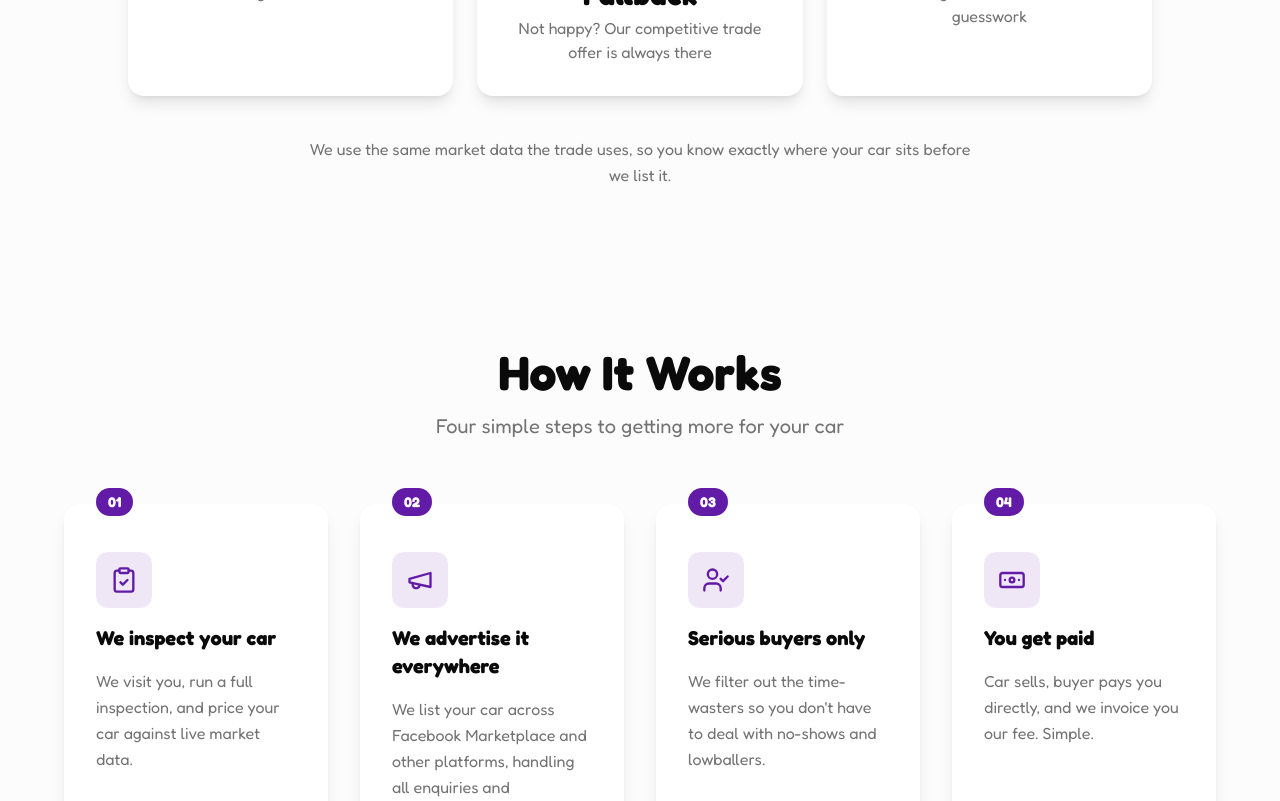
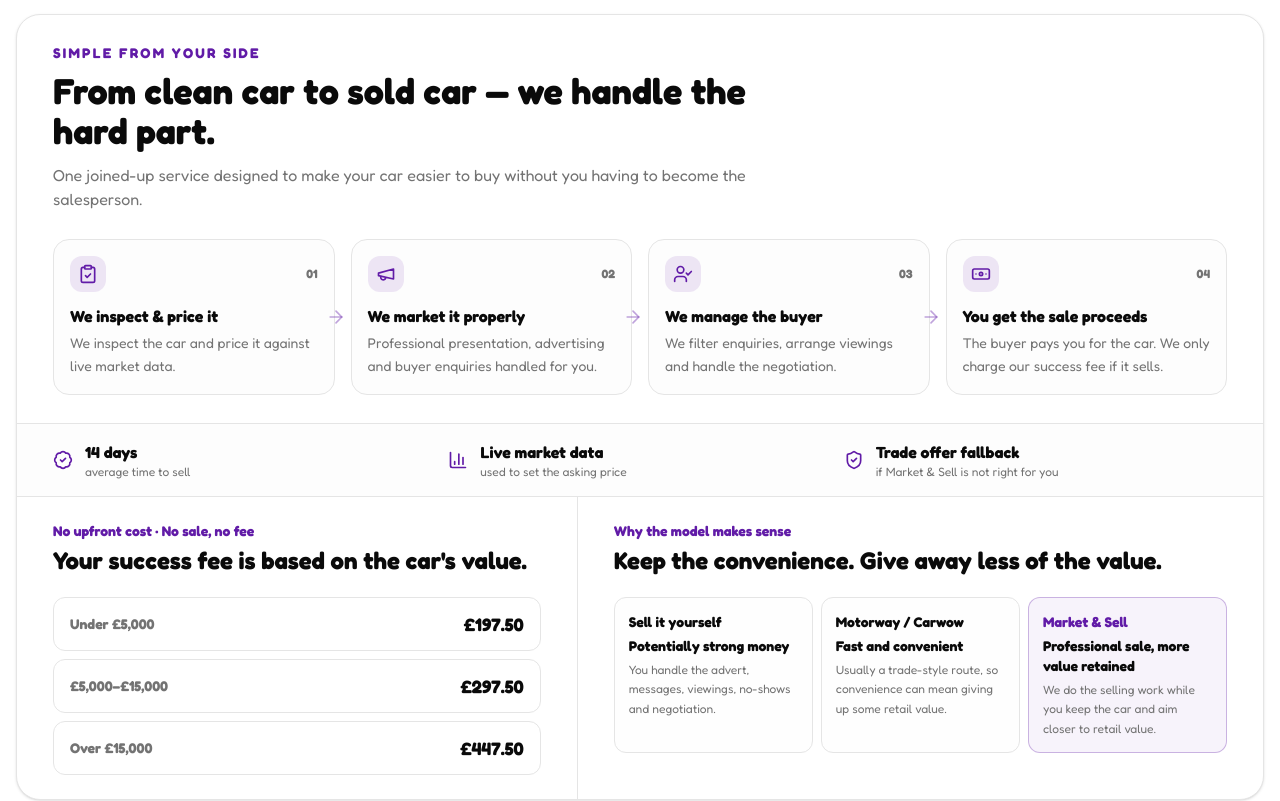
Before and after one commit to flyingfenman/EppingCarBuyer, a Next.js app: page /market-and-sell in a window 1280 px wide. Shown: the part 1440-2241 px from the top of the page. Built offline with nearby package versions, Linux system fonts and the light colour scheme.

Commit message:
Replace Market & Sell block sections with continuous sales flow
* Combine Market & Sell proof process pricing and comparison

* Replace Market & Sell block sections with one continuous flow

```diff
--- a/app/market-and-sell/page.tsx
+++ b/app/market-and-sell/page.tsx
@@ -1,11 +1,8 @@
 import { Metadata } from "next"
 import { SellForMeHero } from "@/components/sell-for-me/hero"
 import { SellForMeTwoPrices } from "@/components/sell-for-me/two-prices"
-import { SellForMeBuiltOnData } from "@/components/sell-for-me/built-on-data"
-import { SellForMeHowItWorks } from "@/components/sell-for-me/how-it-works"
 import { SellForMeWhatsIncluded } from "@/components/sell-for-me/whats-included"
-import { SellForMePricing } from "@/components/sell-for-me/pricing"
-import { SellForMeComparison } from "@/components/sell-for-me/comparison"
+import { SellForMeSalesFlow } from "@/components/sell-for-me/sales-flow"
 
 export const metadata: Metadata = {
   title: "Market & Sell - Epping Car Buyer",
@@ -24,11 +21,8 @@ export default function MarketAndSellPage() {
     <div className="min-h-screen">
       <SellForMeHero />
       <SellForMeTwoPrices />
-      <SellForMeBuiltOnData />
-      <SellForMeHowItWorks />
       <SellForMeWhatsIncluded />
-      <SellForMePricing />
-      <SellForMeComparison />
+      <SellForMeSalesFlow />
     </div>
   )
 }
--- /dev/null
+++ b/components/sell-for-me/sales-flow.tsx
@@ -0,0 +1,152 @@
+"use client"
+
+import {
+  ArrowRight,
+  BadgeCheck,
+  Banknote,
+  BarChart3,
+  ClipboardCheck,
+  Megaphone,
+  ShieldCheck,
+  UserCheck,
+} from "lucide-react"
+
+const steps = [
+  {
+    icon: ClipboardCheck,
+    title: "We inspect & price it",
+    text: "We inspect the car and price it against live market data.",
+  },
+  {
+    icon: Megaphone,
+    title: "We market it properly",
+    text: "Professional presentation, advertising and buyer enquiries handled for you.",
+  },
+  {
+    icon: UserCheck,
+    title: "We manage the buyer",
+    text: "We filter enquiries, arrange viewings and handle the negotiation.",
+  },
+  {
+    icon: Banknote,
+    title: "You get the sale proceeds",
+    text: "The buyer pays you for the car. We only charge our success fee if it sells.",
+  },
+]
+
+const proof = [
+  { icon: BadgeCheck, value: "14 days", label: "average time to sell" },
+  { icon: BarChart3, value: "Live market data", label: "used to set the asking price" },
+  { icon: ShieldCheck, value: "Trade offer fallback", label: "if Market & Sell is not right for you" },
+]
+
+const fees = [
+  { range: "Under £5,000", fee: "£197.50" },
+  { range: "£5,000–£15,000", fee: "£297.50" },
+  { range: "Over £15,000", fee: "£447.50" },
+]
+
+const choices = [
+  {
+    title: "Sell it yourself",
+    line: "Potentially strong money",
+    note: "You handle the advert, messages, viewings, no-shows and negotiation.",
+  },
+  {
+    title: "Motorway / Carwow",
+    line: "Fast and convenient",
+    note: "Usually a trade-style route, so convenience can mean giving up some retail value.",
+  },
+  {
+    title: "Market & Sell",
+    line: "Professional sale, more value retained",
+    note: "We do the selling work while you keep the car and aim closer to retail value.",
+    best: true,
+  },
+]
+
+export function SellForMeSalesFlow() {
+  return (
+    <section id="how-it-works" className="bg-white py-8 sm:py-10 lg:py-12">
+      <div className="container mx-auto px-4">
+        <div className="mx-auto max-w-7xl overflow-hidden rounded-3xl border border-border bg-white shadow-sm">
+          <div className="px-5 py-7 sm:px-7 lg:px-9">
+            <div className="max-w-3xl">
+              <p className="text-sm font-bold uppercase tracking-[0.16em] text-primary">Simple from your side</p>
+              <h2 className="mt-2 text-3xl font-bold sm:text-4xl">From clean car to sold car — we handle the hard part.</h2>
+              <p className="mt-3 text-muted-foreground">
+                One joined-up service designed to make your car easier to buy without you having to become the salesperson.
+              </p>
+            </div>
+
+            <div className="mt-7 grid gap-4 md:grid-cols-4">
+              {steps.map((step, index) => (
+                <div key={step.title} className="relative rounded-2xl border border-border bg-muted/20 p-4">
+                  <div className="flex items-center justify-between gap-3">
+                    <div className="flex h-9 w-9 items-center justify-center rounded-xl bg-primary/10 text-primary">
+                      <step.icon className="h-5 w-5" />
+                    </div>
+                    <span className="text-xs font-bold text-muted-foreground">0{index + 1}</span>
+                  </div>
+                  <h3 className="mt-3 font-bold text-foreground">{step.title}</h3>
+                  <p className="mt-1 text-sm leading-relaxed text-muted-foreground">{step.text}</p>
+                  {index < steps.length - 1 && (
+                    <ArrowRight className="absolute -right-3 top-1/2 hidden h-5 w-5 -translate-y-1/2 text-primary/40 md:block" />
+                  )}
+                </div>
+              ))}
+            </div>
+          </div>
+
+          <div className="border-y border-border bg-muted/20 px-5 py-4 sm:px-7 lg:px-9">
+            <div className="grid gap-3 sm:grid-cols-3">
+              {proof.map((item) => (
+                <div key={item.value} className="flex items-center gap-3">
+                  <item.icon className="h-5 w-5 shrink-0 text-primary" />
+                  <div>
+                    <p className="font-bold text-foreground">{item.value}</p>
+                    <p className="text-xs text-muted-foreground">{item.label}</p>
+                  </div>
+                </div>
+              ))}
+            </div>
+          </div>
+
+          <div className="grid lg:grid-cols-[0.9fr_1.1fr]">
+            <div className="border-b border-border px-5 py-6 sm:px-7 lg:border-b-0 lg:border-r lg:px-9">
+              <p className="text-sm font-bold text-primary">No upfront cost · No sale, no fee</p>
+              <h3 className="mt-1 text-2xl font-bold">Your success fee is based on the car&apos;s value.</h3>
+              <div className="mt-5 space-y-2">
+                {fees.map((tier) => (
+                  <div key={tier.range} className="flex items-center justify-between rounded-xl border border-border px-4 py-3">
+                    <span className="text-sm font-semibold text-muted-foreground">{tier.range}</span>
+                    <span className="text-lg font-black text-foreground">{tier.fee}</span>
+                  </div>
+                ))}
+              </div>
+            </div>
+
+            <div className="px-5 py-6 sm:px-7 lg:px-9">
+              <p className="text-sm font-bold text-primary">Why the model makes sense</p>
+              <h3 className="mt-1 text-2xl font-bold">Keep the convenience. Give away less of the value.</h3>
+              <div className="mt-5 grid gap-2 sm:grid-cols-3">
+                {choices.map((choice) => (
+                  <div
+                    key={choice.title}
+                    className={`rounded-xl border p-3.5 ${
+                      choice.best ? "border-primary/30 bg-primary/5" : "border-border bg-muted/15"
+                    }`}
+                  >
+                    <p className={`text-sm font-black ${choice.best ? "text-primary" : "text-foreground"}`}>{choice.title}</p>
+                    <p className="mt-1 text-sm font-semibold text-foreground">{choice.line}</p>
+                    <p className="mt-1 text-xs leading-relaxed text-muted-foreground">{choice.note}</p>
+                  </div>
+                ))}
+              </div>
+            </div>
+          </div>
+        </div>
+      </div>
+    </section>
+  )
+}
```
